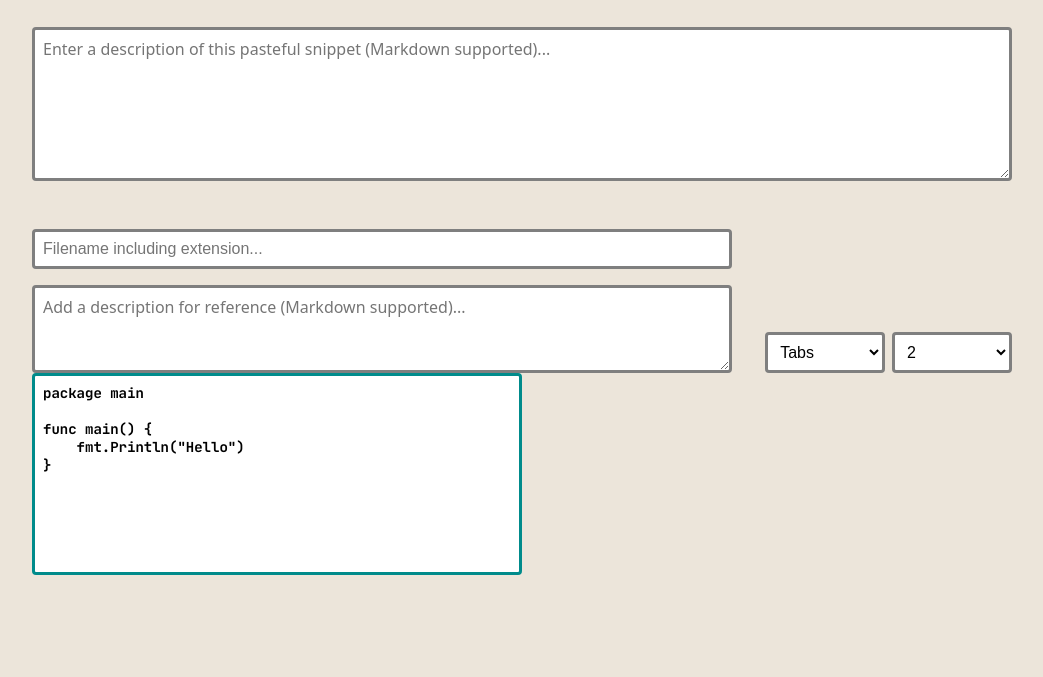
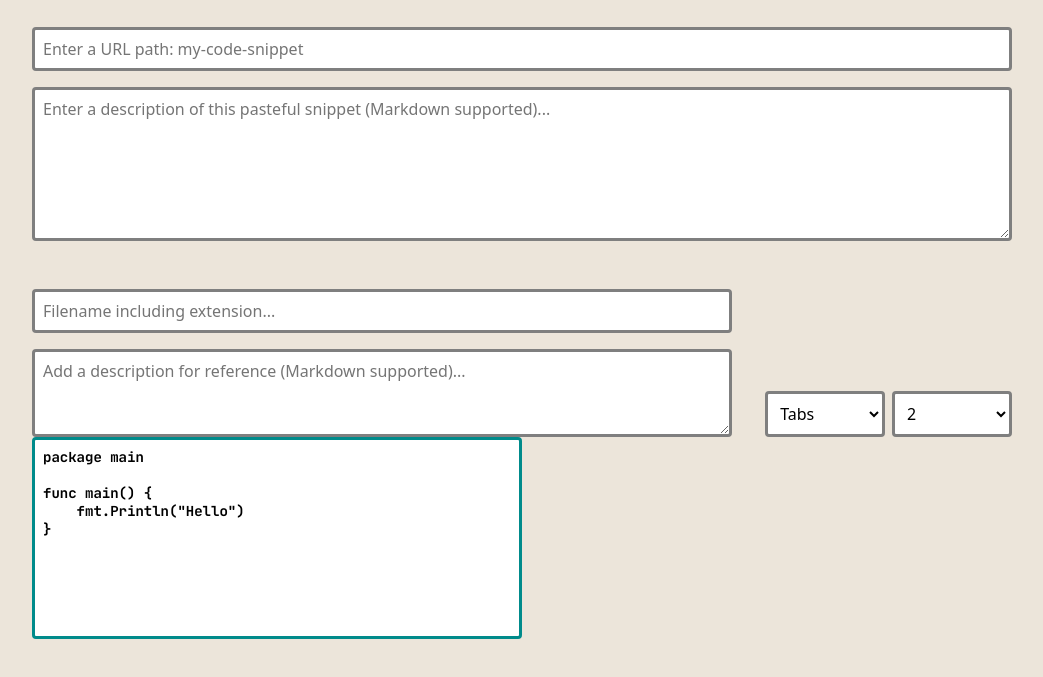
Before and after one commit to mysticmode/pasteful, a plain HTML site: page template/index.html in a window 1280 px wide. Shown: the part 89-766 px from the top of the page, without its empty margins (118-1161 px from the left). Drawn offline with nearby package versions, Linux system fonts and the light colour scheme.

Commit message:
Add form field for URL path

```diff
--- a/template/index.html
+++ b/template/index.html
@@ -65,6 +65,7 @@
         }
 
         .form-control {
+            font-family: system-ui, -apple-system, BlinkMacSystemFont, 'Segoe UI', Roboto, Oxygen, Ubuntu, Cantarell, 'Open Sans', 'Helvetica Neue', sans-serif;
             background-color: white;
             border: 3px solid #7f7f7f;
             border-radius: 4px;
@@ -76,6 +77,7 @@
         }
 
         .form-select {
+            font-family: system-ui, -apple-system, BlinkMacSystemFont, 'Segoe UI', Roboto, Oxygen, Ubuntu, Cantarell, 'Open Sans', 'Helvetica Neue', sans-serif;
             width: 120px;
             background-color: white;
             border: 3px solid #7f7f7f;
@@ -102,6 +104,11 @@
             width: 100%;
             margin-bottom: 3em;
             resize: vertical;
+        }
+
+        .pasteful-url {
+            width: 100%;
+            margin-bottom: 1em;
         }
 
         .pasteful-filename,
@@ -143,11 +150,12 @@
     </header>
 
     <main class="container">
-        <textarea rows="6" name="title" class="form-control pasteful-title" placeholder="Enter a description of this pasteful snippet (Markdown supported)..."></textarea>
+        <input type="text" name="url" class="form-control pasteful-url" aria-label="Enter a URL path: my-code-snippet" placeholder="Enter a URL path: my-code-snippet">
+        <textarea rows="6" name="description" class="form-control pasteful-title" placeholder="Enter a description of this pasteful snippet (Markdown supported)..."></textarea>
         <div class="form-section">
             <div class="form-section-sub">
                 <div class="left">
-                    <input type="text" class="form-control pasteful-filename" aria-label="Filename including extension..." name="filename" value="" placeholder="Filename including extension...">
+                    <input type="text" class="form-control pasteful-filename" aria-label="Filename including extension..." name="filename" placeholder="Filename including extension...">
                     <textarea rows="3" class="form-control pasteful-reference" aria-label="Add a description for reference..." name="reference" placeholder="Add a description for reference (Markdown supported)..."></textarea>
                 </div>
 
```
